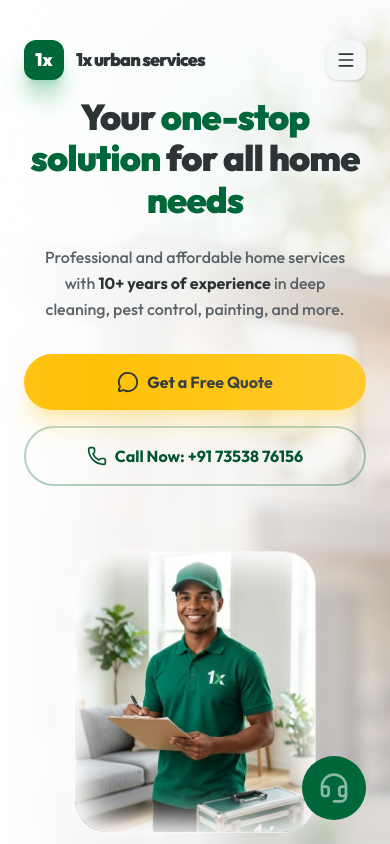
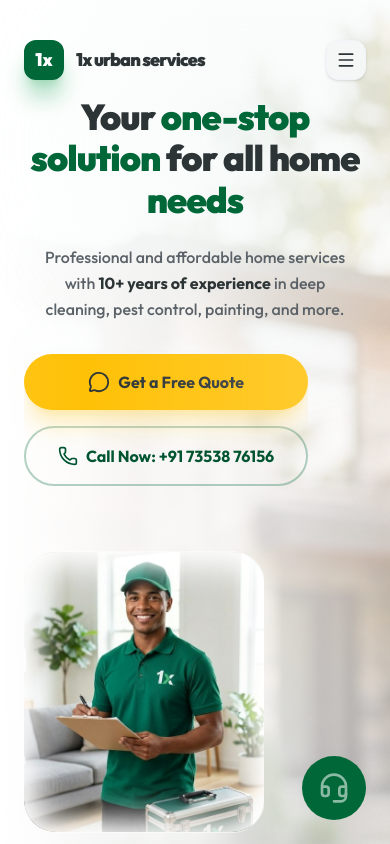
Before and after one commit to CODTECHIT/1x-urban-services, a Next.js app: page / in a window 390 px wide. Shown: the top 844 px of the page. Built offline with nearby package versions, Linux system fonts and the light colour scheme.

Commit message:
Refine responsiveness, add marquee, floating contact, and smooth animations

```diff
--- a/package.json
+++ b/package.json
@@ -10,6 +10,7 @@
   },
   "dependencies": {
     "framer-motion": "^12.29.2",
+    "lenis": "^1.3.17",
     "lucide-react": "^0.563.0",
     "next": "16.1.6",
     "react": "19.2.3",
--- a/src/app/layout.tsx
+++ b/src/app/layout.tsx
@@ -3,6 +3,7 @@ import type { Metadata } from "next";
 import { Outfit } from "next/font/google";
 import "./globals.css";
 import { FloatingContact } from "@/components/FloatingContact";
+import { SmoothScroll } from "@/components/SmoothScroll";
 
 const outfit = Outfit({
   subsets: ["latin"],
@@ -37,7 +38,9 @@ export default function RootLayout({
   return (
     <html lang="en" className={outfit.variable}>
       <body className="antialiased" suppressHydrationWarning>
-        {children}
+        <SmoothScroll>
+          {children}
+        </SmoothScroll>
         <FloatingContact />
         <script
           dangerouslySetInnerHTML={{
--- a/src/app/page.tsx
+++ b/src/app/page.tsx
@@ -26,6 +26,8 @@ import { Navbar } from '@/components/Navbar';
 import { Footer } from '@/components/Footer';
 import { AnimatedCounter } from '@/components/AnimatedCounter';
 
+import { Reveal } from '@/components/Reveal';
+
 const Hero = () => (
   <section className="relative min-h-[85vh] flex flex-col pt-24 lg:pt-32 pb-8 lg:pb-16 overflow-hidden bg-white">
     {/* Background Image with Overlay */}
@@ -47,23 +49,30 @@ const Hero = () => (
       <div className="grid lg:grid-cols-2 gap-8 lg:gap-12 items-center">
         {/* Left Content */}
         <div className="space-y-6 lg:space-y-7 max-w-2xl text-center lg:text-left mx-auto lg:mx-0">
+          <Reveal direction="up" delay={0.2}>
             <h1 className="text-4xl sm:text-5xl lg:text-6xl font-black leading-[1.15] tracking-tight text-slate-800">
               Your <span className="text-emerald-600">one-stop</span> <br className="hidden sm:block" />
               <span className="text-emerald-600">solution</span> for all <br className="hidden sm:block" />
               <span className="text-slate-800">home</span> <span className="text-emerald-600">needs</span>
             </h1>
+          </Reveal>
 
+          <Reveal direction="up" delay={0.4}>
             <p className="text-base sm:text-lg text-slate-600 font-medium leading-relaxed max-w-lg mx-auto lg:mx-0 px-4 sm:px-0">
               Professional and affordable home services with <span className="font-bold text-slate-700">10+ years of experience</span> in deep cleaning, pest control, painting, and more.
             </p>
+          </Reveal>
 
+          <Reveal direction="up" delay={0.6}>
             <div className="flex flex-col sm:flex-row justify-center lg:justify-start gap-4 pt-2 lg:pt-3">
               <WhatsAppBtn text="Get a Free Quote" className="!bg-amber-500 !text-slate-800 hover:!bg-amber-600 !shadow-amber-200/50" />
               <CallBtn />
             </div>
+          </Reveal>
         </div>
 
         {/* Right Content - Composition with Man and Floating Cards */}
+        <Reveal direction="left" delay={0.4}>
           <div className="relative h-[300px] lg:h-[500px] flex items-center justify-center mt-6 lg:mt-0">
             {/* Main Character Image with Diffused Borders */}
             <div className="relative w-[240px] h-[280px] lg:w-[380px] lg:h-[420px] z-10">
@@ -107,13 +116,12 @@ const Hero = () => (
               <p className="text-[9px] lg:text-[11px] font-bold text-slate-700">Quality Service</p>
             </div>
           </div>
+        </Reveal>
       </div>
 
       {/* Bottom Service Strip - Optimized for Mobile (Horizontal Scroll) */}
       <div className="mt-8 lg:mt-16 bg-white rounded-3xl shadow-xl border border-slate-100 p-6 lg:p-8">
         <div className="flex flex-col lg:flex-row gap-6 lg:gap-0 lg:items-center lg:justify-between">
-
-          {/* Mobile Marquee / Desktop Grid of Services */}
           <div className="overflow-hidden -mx-4 px-4 lg:mx-0 lg:px-0">
             <div className="flex lg:grid lg:grid-cols-4 gap-4 lg:gap-8 pb-4 lg:pb-0 animate-marquee lg:animate-none">
               {[
@@ -121,7 +129,6 @@ const Hero = () => (
                 { icon: Bug, text: "Pest Control" },
                 { icon: Paintbrush, text: "Painting" },
                 { icon: Truck, text: "Moving Services" },
-                // Duplicate for seamless loop on mobile
                 { icon: Sparkles, text: "Cleaning Services" },
                 { icon: Bug, text: "Pest Control" },
                 { icon: Paintbrush, text: "Painting" },
@@ -147,7 +154,6 @@ const Hero = () => (
             <CheckCircle2 className="text-emerald-500" size={16} />
             <AnimatedCounter value="5000" />+ Satisfied Customers
           </div>
-
         </div>
       </div>
     </div>
@@ -165,7 +171,8 @@ const ExperienceStats = () => (
           { label: "Services Completed", value: "15k+", sub: "Quality Guaranteed" },
           { label: "Expert Technicians", value: "50+", sub: "Trained Professionals" },
         ].map((stat, idx) => (
-          <div key={idx} className="group cursor-default text-center lg:text-left">
+          <Reveal key={idx} direction="up" delay={idx * 0.1}>
+            <div className="group cursor-default text-center lg:text-left">
               <div className="mb-2 text-3xl sm:text-4xl lg:text-6xl font-black text-white group-hover:text-emerald-400 transition-all duration-700 tracking-tighter">
                 <AnimatedCounter value={stat.value} />
               </div>
@@ -173,6 +180,7 @@ const ExperienceStats = () => (
               <p className="text-emerald-500 font-black uppercase tracking-[0.2em] text-[10px] sm:text-xs mb-1">{stat.label}</p>
               <p className="text-slate-500 text-xs sm:text-sm font-bold">{stat.sub}</p>
             </div>
+          </Reveal>
         ))}
       </div>
     </div>
@@ -186,6 +194,7 @@ const AboutSection = () => (
       <div className="relative order-2 lg:order-1">
         <div className="grid grid-cols-1 sm:grid-cols-2 gap-5 lg:gap-6">
           {/* Visionary Approach Card */}
+          <Reveal direction="up" delay={0.1}>
             <div className="bg-white rounded-[2rem] p-8 lg:p-6 shadow-lg hover:shadow-2xl transition-all duration-500 border border-slate-100">
               <div className="w-12 h-12 lg:w-10 lg:h-10 rounded-full bg-emerald-100 flex items-center justify-center mb-6 lg:mb-4">
                 <Target size={24} className="text-emerald-600 lg:w-5 lg:h-5" />
@@ -193,8 +202,10 @@ const AboutSection = () => (
               <h4 className="text-xl lg:text-lg font-black mb-3 lg:mb-2 text-slate-800">Visionary Approach</h4>
               <p className="text-sm lg:text-xs text-slate-600 leading-relaxed">Leading with innovation and future-proof logic.</p>
             </div>
+          </Reveal>
 
           {/* Proven Integrity Card */}
+          <Reveal direction="up" delay={0.2}>
             <div className="bg-slate-800 rounded-[2rem] p-8 lg:p-6 shadow-lg hover:shadow-2xl transition-all duration-500 text-white">
               <div className="w-12 h-12 lg:w-10 lg:h-10 rounded-full bg-emerald-500/20 flex items-center justify-center mb-6 lg:mb-4">
                 <ShieldCheck size={24} className="text-emerald-400 lg:w-5 lg:h-5" />
@@ -202,8 +213,10 @@ const AboutSection = () => (
               <h4 className="text-xl lg:text-lg font-black mb-3 lg:mb-2">Proven Integrity</h4>
               <p className="text-sm lg:text-xs text-slate-300 leading-relaxed">10+ years of unwavering market trust.</p>
             </div>
+          </Reveal>
 
           {/* Skilled Professionals Card */}
+          <Reveal direction="up" delay={0.3}>
             <div className="bg-white rounded-[2rem] p-8 lg:p-6 shadow-lg hover:shadow-2xl transition-all duration-500 border border-slate-100">
               <div className="w-12 h-12 lg:w-10 lg:h-10 rounded-full bg-emerald-100 flex items-center justify-center mb-6 lg:mb-4">
                 <Users size={24} className="text-emerald-600 lg:w-5 lg:h-5" />
@@ -211,30 +224,39 @@ const AboutSection = () => (
               <h4 className="text-xl lg:text-lg font-black mb-3 lg:mb-2 text-slate-800">Skilled Professionals</h4>
               <p className="text-sm lg:text-xs text-slate-600 leading-relaxed">Trained and background-verified technicians.</p>
             </div>
+          </Reveal>
 
           {/* 1x Quality Assured Card - Large */}
+          <Reveal direction="up" delay={0.4}>
             <div className="bg-gradient-to-br from-emerald-500 to-emerald-600 rounded-[2rem] p-10 lg:p-8 shadow-2xl shadow-emerald-200/50 flex flex-col justify-center items-center text-center text-white hover:scale-105 transition-all duration-500">
               <p className="text-5xl lg:text-4xl font-black mb-2">1x</p>
               <div className="h-1 w-12 bg-emerald-300 rounded-full mb-4"></div>
               <p className="text-xs lg:text-[10px] font-black uppercase tracking-[0.2em] text-emerald-50">Quality Assured</p>
             </div>
+          </Reveal>
         </div>
       </div>
 
       {/* Right Side - Content */}
       <div className="space-y-8 order-1 lg:order-2">
+        <Reveal direction="right" delay={0.2}>
           <div className="flex items-center gap-3">
             <div className="w-12 h-1.5 bg-emerald-600 rounded-full"></div>
             <p className="text-[10px] font-black uppercase tracking-[0.3em] text-emerald-600">The 1x Advantage</p>
           </div>
+        </Reveal>
 
+        <Reveal direction="right" delay={0.4}>
           <h2 className="text-3xl lg:text-4xl font-black text-slate-800 leading-[1.2] tracking-tight">
             Your Trusted Partner for <span className="text-emerald-600">Complete Home Care.</span>
           </h2>
+        </Reveal>
 
+        <Reveal direction="right" delay={0.6}>
           <p className="text-base text-slate-600 leading-relaxed font-medium">
             At 1X Urban Services, we bring over a decade of experience in delivering professional home services. From routine cleaning to major renovations, we ensure quality, safety, and customer satisfaction in every job.
           </p>
+        </Reveal>
       </div>
     </div>
   </section>
@@ -257,6 +279,7 @@ const ContactUs = () => {
           <div className="absolute -bottom-24 -left-24 w-64 h-64 bg-emerald-500/10 rounded-full blur-[80px]"></div>
 
           <div className="grid lg:grid-cols-2 gap-12 lg:gap-16 relative z-10 items-center">
+            <Reveal direction="up" delay={0.2}>
               <div className="space-y-8 text-center lg:text-left">
                 <div className="inline-block px-4 py-1.5 rounded-full border border-emerald-500/30 text-emerald-400 text-[10px] font-black uppercase tracking-[0.2em]">Contact 24/7</div>
                 <h2 className="text-3xl sm:text-4xl lg:text-5xl font-black leading-tight tracking-tight px-4 sm:px-0">Get a <span className="text-emerald-500 underline decoration-emerald-500/30 underline-offset-8">Free Quote</span> Today.</h2>
@@ -271,10 +294,10 @@ const ContactUs = () => {
                     </div>
                   </div>
                 </div>
+              </div>
+            </Reveal>
 
-
-            </div>
-
+            <Reveal direction="up" delay={0.4}>
               <div className="bg-white rounded-[2.5rem] p-10 lg:p-12 text-slate-700 shadow-2xl relative">
                 <div className="absolute -top-4 -left-4 w-12 h-12 bg-emerald-500 rounded-xl rotate-12 -z-10 animate-float"></div>
                 <form className="space-y-6" onSubmit={handleWhatsAppInquiry}>
@@ -308,6 +331,7 @@ const ContactUs = () => {
                   </button>
                 </form>
               </div>
+            </Reveal>
           </div>
         </div>
       </div>
@@ -402,8 +426,8 @@ const ServicesSection = () => {
             const slug = slugMap[s.name];
 
             return (
+              <Reveal key={i} direction="up" delay={i * 0.1}>
                 <a
-                key={i}
                   href={`/services/${slug}`}
                   className="block group cursor-pointer"
                 >
@@ -434,6 +458,7 @@ const ServicesSection = () => {
                     Book Now <ChevronRight size={14} />
                   </div>
                 </a>
+              </Reveal>
             );
           })}
         </div>
@@ -486,8 +511,8 @@ const VisionSection = () => (
             desc: "Your satisfaction is our priority. We listen, we deliver, and we stand by our work every time."
           }
         ].map((item, i) => (
+          <Reveal key={i} direction="up" delay={i * 0.2}>
             <div
-            key={i}
               className="group p-8 lg:p-10 bg-white/10 backdrop-blur-md border border-white/20 rounded-[2.5rem] hover:bg-white/15 hover:border-white/30 transition-all duration-500 relative overflow-hidden"
             >
               {/* Icon Circle */}
@@ -499,6 +524,7 @@ const VisionSection = () => (
               <h4 className="text-xl font-black mb-4">{item.title}</h4>
               <p className="text-sm text-emerald-50/70 font-bold leading-relaxed">{item.desc}</p>
             </div>
+          </Reveal>
         ))}
       </div>
     </div>
--- a/src/app/services/page.tsx
+++ b/src/app/services/page.tsx
@@ -6,6 +6,7 @@ import { ArrowRight } from 'lucide-react';
 import { Navbar } from '@/components/Navbar';
 import { Footer } from '@/components/Footer';
 import { Metadata } from 'next';
+import { Reveal } from '@/components/Reveal';
 
 export const metadata: Metadata = {
     title: 'Professional Home Services | 1x Urban Services',
@@ -40,9 +41,9 @@ export default function ServicesPage() {
             <section className="py-20 bg-slate-50">
                 <div className="container mx-auto px-6">
                     <div className="grid md:grid-cols-2 lg:grid-cols-3 gap-8">
-                        {servicesData.map((service) => (
+                        {servicesData.map((service, i) => (
+                            <Reveal key={service.id} direction="up" delay={i * 0.1}>
                                 <Link
-                                key={service.id}
                                     href={`/services/${service.slug}`}
                                     className="group block cursor-pointer"
                                 >
@@ -77,6 +78,7 @@ export default function ServicesPage() {
                                         </div>
                                     </div>
                                 </Link>
+                            </Reveal>
                         ))}
                     </div>
                 </div>
--- /dev/null
+++ b/src/components/Reveal.tsx
@@ -0,0 +1,50 @@
+"use client";
+
+import React, { useEffect, useRef } from "react";
+import { motion, useInView, useAnimation } from "framer-motion";
+
+interface Props {
+    children: React.ReactNode;
+    width?: "fit-content" | "100%";
+    direction?: "up" | "down" | "left" | "right";
+    delay?: number;
+}
+
+export const Reveal = ({ children, width = "fit-content", direction = "up", delay = 0.25 }: Props) => {
+    const ref = useRef(null);
+    const isInView = useInView(ref, { once: true });
+
+    const mainControls = useAnimation();
+
+    useEffect(() => {
+        if (isInView) {
+            mainControls.start("visible");
+        }
+    }, [isInView, mainControls]);
+
+    const variants = {
+        hidden: {
+            opacity: 0,
+            y: direction === "up" ? 75 : direction === "down" ? -75 : 0,
+            x: direction === "left" ? 75 : direction === "right" ? -75 : 0,
+        },
+        visible: {
+            opacity: 1,
+            y: 0,
+            x: 0,
+        },
+    };
+
+    return (
+        <div ref={ref} style={{ position: "relative", width, overflow: "hidden" }}>
+            <motion.div
+                variants={variants}
+                initial="hidden"
+                animate={mainControls}
+                transition={{ duration: 0.5, delay, ease: "easeOut" }}
+            >
+                {children}
+            </motion.div>
+        </div>
+    );
+};
```
Also changed, not shown: src/components/SmoothScroll.tsx (added, +31 -0 lines), 1 other file (tests, documents, lock files or other folders). Lines whose indentation alone changed are shown as unchanged.
